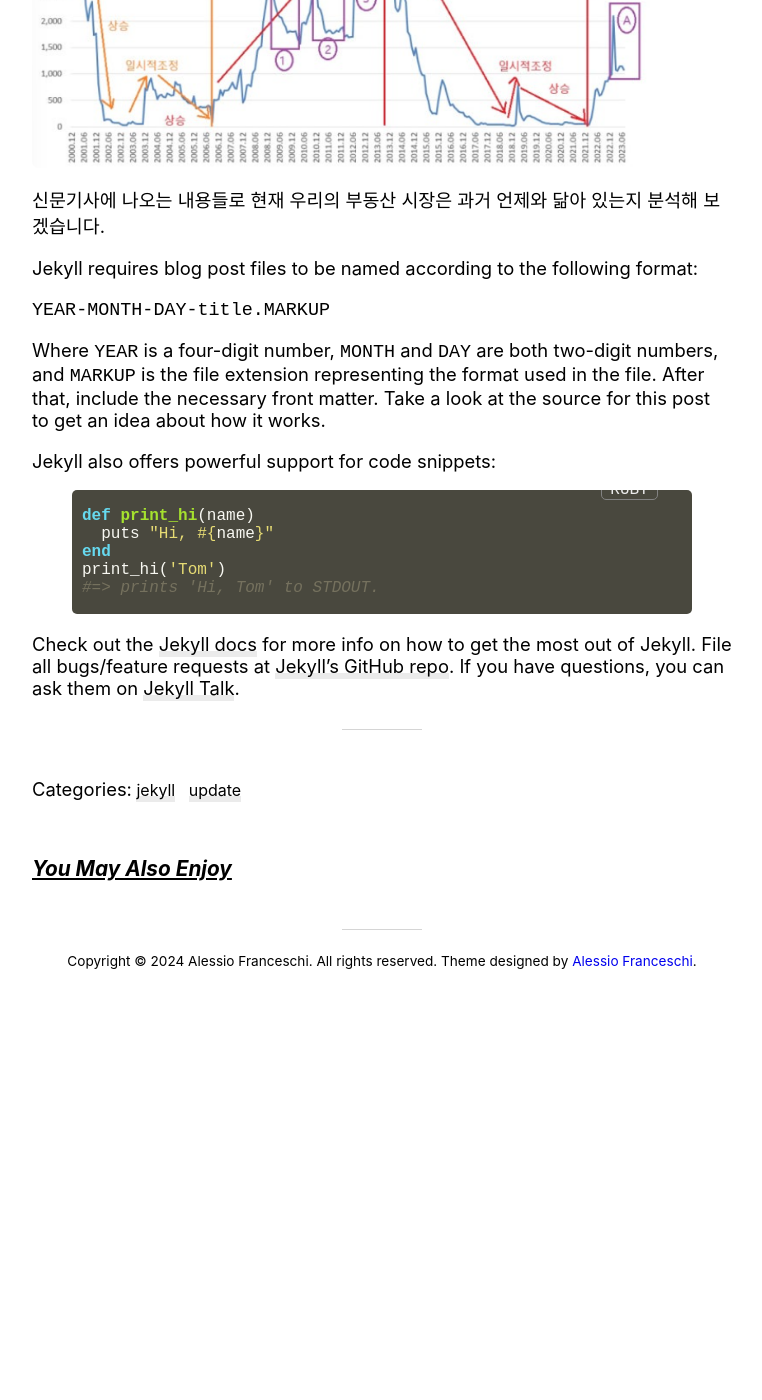
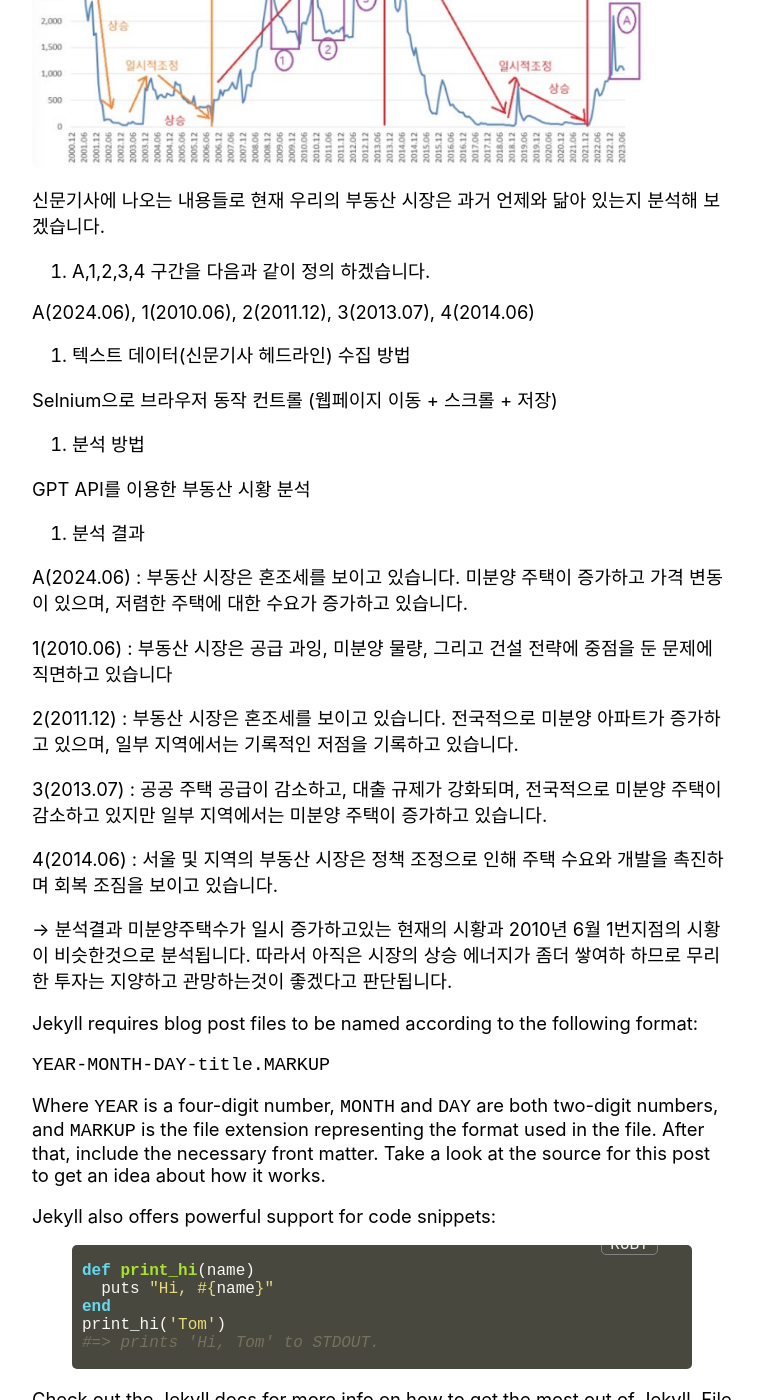
Before and after one commit to Timeleeh/skkufinal.github.io, a Jekyll site: the page built from _posts/2024-06-18-미분양 주택수와 주택가격 상관관계.md, in a window 1280 px wide and 1400 px high, scrolled down 1269 px. Shown: the whole window, without its empty margins (258-1020 px from the left). Built offline with Jekyll 4.4.1, drawn with Linux system fonts in a browser that asks for light colours; nearby versions of some CDN libraries; comment, search, counter and statistics services are not loaded; before the commit the page ends 2252 px from its top, so only the background shows below that; some of the changed text lies outside the part shown.

Commit message:
Update 2024-06-18-미분양 주택수와 주택가격 상관관계.md

```diff
--- a/_posts/2024-06-18-미분양 주택수와 주택가격 상관관계.md
+++ b/_posts/2024-06-18-미분양 주택수와 주택가격 상관관계.md
@@ -28,6 +28,33 @@ categories: jekyll update
 
 신문기사에 나오는 내용들로 현재 우리의 부동산 시장은 과거 언제와 닮아 있는지 분석해 보겠습니다.
 
+ 1. A,1,2,3,4 구간을 다음과 같이 정의 하겠습니다.
+
+A(2024.06), 1(2010.06), 2(2011.12), 3(2013.07), 4(2014.06)
+
+2. 텍스트 데이터(신문기사 헤드라인) 수집 방법
+
+Selnium으로 브라우저 동작 컨트롤 (웹페이지 이동 + 스크롤 + 저장)
+
+3. 분석 방법
+
+GPT API를 이용한 부동산 시황 분석
+
+4. 분석 결과
+
+A(2024.06) : 부동산 시장은 혼조세를 보이고 있습니다. 미분양 주택이 증가하고 가격 변동이 있으며, 저렴한 주택에 대한 수요가 증가하고 있습니다.
+
+1(2010.06) : 부동산 시장은 공급 과잉, 미분양 물량, 그리고 건설 전략에 중점을 둔 문제에 직면하고 있습니다
+
+2(2011.12) : 부동산 시장은 혼조세를 보이고 있습니다. 전국적으로 미분양 아파트가 증가하고 있으며, 일부 지역에서는 기록적인 저점을 기록하고 있습니다.
+
+3(2013.07) : 공공 주택 공급이 감소하고, 대출 규제가 강화되며, 전국적으로 미분양 주택이 감소하고 있지만 일부 지역에서는 미분양 주택이 증가하고 있습니다.
+
+4(2014.06) : 서울 및 지역의 부동산 시장은 정책 조정으로 인해 주택 수요와 개발을 촉진하며 회복 조짐을 보이고 있습니다.
+
+→ 분석결과 미분양주택수가 일시 증가하고있는 현재의 시황과 2010년 6월 1번지점의 시황이 비슷한것으로 분석됩니다. 따라서 아직은 시장의 상승 에너지가 좀더 쌓여하 하므로 무리한 투자는 지양하고 관망하는것이 좋겠다고 판단됩니다.
+
+
 Jekyll requires blog post files to be named according to the following format:
 
 `YEAR-MONTH-DAY-title.MARKUP`
```
